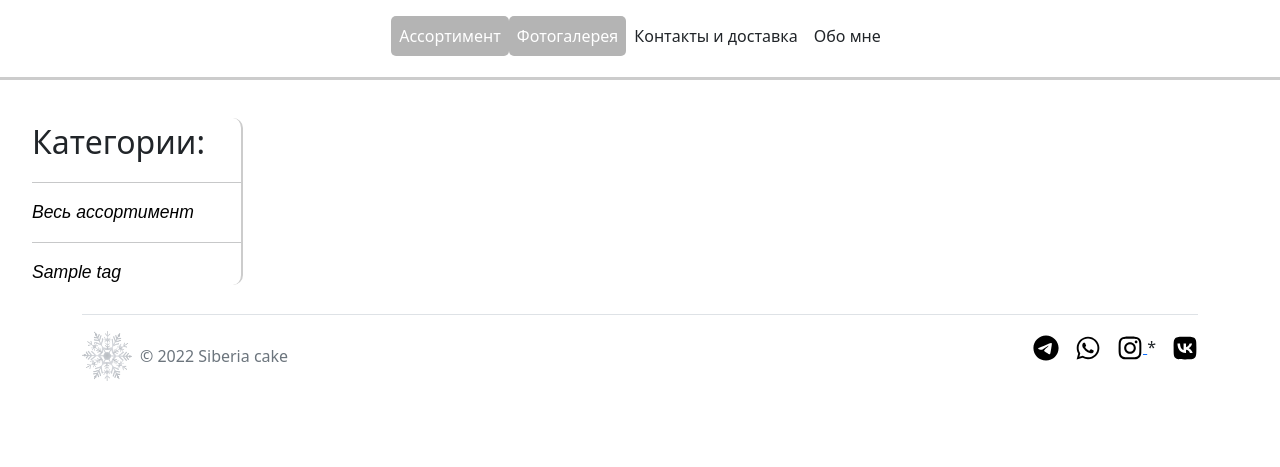
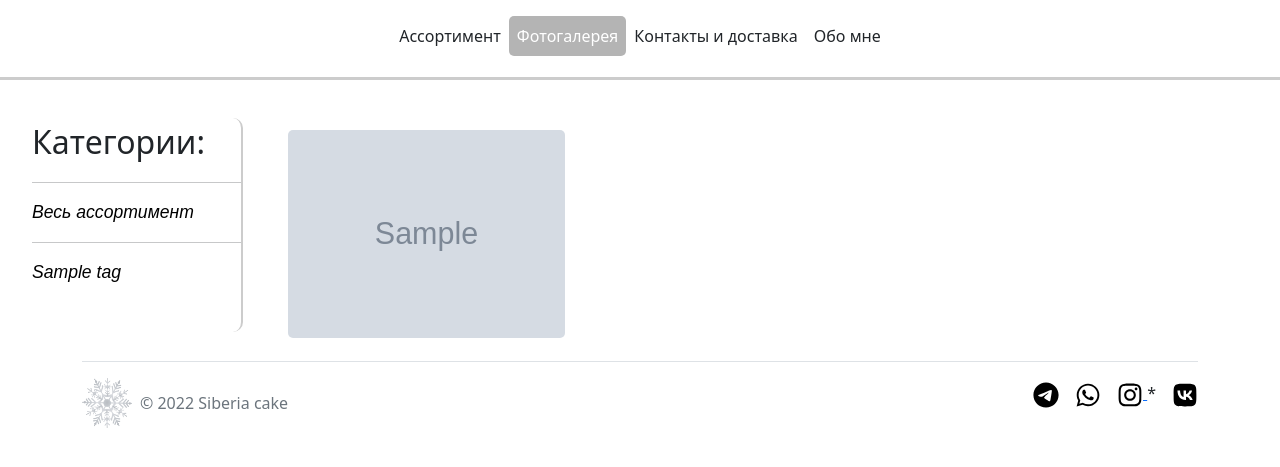
Before and after one commit to Alex9568rus/stand, a Django app: page /works/ in a window 1280 px wide. Shown: the top 467 px of the page. Run offline with Django 4.2, Linux system fonts and the light colour scheme; tables that the repository leaves empty hold one stand-in row (values such as "Sample post"); grey boxes marked "Sample" are stand-in pictures.

Commit message:
change header

```diff
--- a/stand/products/views.py
+++ b/stand/products/views.py
@@ -41,20 +41,28 @@ class ProductDetail(DetailView):
 
 
 class ProductByTag(ProductList):
-
+    """Распределение продукцие по тегам."""
     def get_queryset(self):
         return Product.objects.filter(tag__slug=self.kwargs['tag_slug'])
 
 
-class MyWorks(ProductList):
+class MyWorks(ListView):
     """Класс представления конечных продуктов (готовых тортов, рулетов и т.д).
     """
     model = Works
     template_name = 'products/my_works.html'
     extra_context = {'title': 'Мои работы'}
+    context_object_name = 'obj_on_display'
+
+    def get_context_data(self, **kwargs):
+        context = super().get_context_data(**kwargs)
+        context['title'] = 'Мои работы'
+        context['tags'] = Tag.objects.all()
+        return context
 
 
-class WorksByTags(ProductByTag):
+class WorksByTags(MyWorks):
+    """Распределение моих работ по тегам."""
 
     def get_queryset(self):
         return Works.objects.filter(tag__slug=self.kwargs['tag_slug'])
--- a/stand/stand/urls.py
+++ b/stand/stand/urls.py
@@ -1,18 +1,3 @@
-"""stand URL Configuration
-
-The `urlpatterns` list routes URLs to views. For more information please see:
-    https://docs.djangoproject.com/en/4.1/topics/http/urls/
-Examples:
-Function views
-    1. Add an import:  from my_app import views
-    2. Add a URL to urlpatterns:  path('', views.home, name='home')
-Class-based views
-    1. Add an import:  from other_app.views import Home
-    2. Add a URL to urlpatterns:  path('', Home.as_view(), name='home')
-Including another URLconf
-    1. Import the include() function: from django.urls import include, path
-    2. Add a URL to urlpatterns:  path('blog/', include('blog.urls'))
-"""
 from django.conf import settings
 from django.conf.urls.static import static
 from django.contrib import admin
--- a/stand/templates/includes/header.html
+++ b/stand/templates/includes/header.html
@@ -3,8 +3,8 @@
     <header class="d-flex flex-wrap align-items-center justify-content-center py-3">
         <ul class="nav col-12 col-md-auto mb-2 justify-content-center mb-md-0">
           {% with request.resolver_match.view_name as view_name%}
-            <li><a href="{% url 'products:product' %}" class="nav-link px-2 link-dark {% if view_name == 'products:product' or 'products:prod_by_tag' %}link_active text-white{% endif %}">Ассортимент</a></li>
-            <li><a href="{% url 'products:works' %}" class="nav-link px-2 link-dark {% if view_name == 'products:works' %}link_active text-white{% endif %}">Фотогалерея</a></li>
+            <li><a href="{% url 'products:product' %}" class="nav-link px-2 link-dark {% if view_name == 'products:product' %}link_active text-white{% elif view_name == 'products:prod_by_tag' %}link_active text-white{% endif %}">Ассортимент</a></li>
+            <li><a href="{% url 'products:works' %}" class="nav-link px-2 link-dark {% if view_name == 'products:works' %}link_active text-white{% elif view_name == 'products:work_by_tag'%}link_active text-white{% endif %}">Фотогалерея</a></li>
             <li><a href="{% url 'products:contacts' %}" class="nav-link px-2 link-dark {% if view_name == 'products:contacts' %}link_active text-white{% endif %}">Контакты и доставка</a></li>
             <li><a href="{% url 'products:about' %}" class="nav-link px-2 link-dark {% if view_name == 'products:about' %}link_active text-white{% endif %}">Обо мне</a></li>
           {% endwith %}
--- a/stand/templates/products/my_works.html
+++ b/stand/templates/products/my_works.html
@@ -1,24 +1,30 @@
 {% extends 'base.html' %}
 {% block content %}
-    <!-- <div class="container "> -->
     <div class="content_block">
         <div class="block_tags">
             <ul class="tags">
                 <li class="category_block">Категории:</li>
                 <li><hr></li>
                 <li>
-                        <a class="ref_tag" href="{% url 'products:product' %}"><em>Весь ассортимент</em></a>
+                    <a class="ref_tag" href="{% url 'products:works' %}"><em>Весь ассортимент</em></a>
                 </li>
                 {% for tag in tags %}
                     <li><hr></li>
                     <li>
-                            <a class="ref_tag" href="/tags/{{ tag.slug }}/"><em>{{ tag.name }}</em></a>
+                        <a class="ref_tag" href="{% url 'products:work_by_tag' tag.slug %}"><em>{{ tag.name }}</em></a>
                     </li>
                 {% endfor %}
             </ul>
         </div>
+        <div class="block_prod">
+            {% for element in obj_on_display %}
+                <div class="block_item">
+                    <div>
+                        <img class="im_prod" src="{{ element.image.url }}">
                     </div>
-
+                </div>
+            {% endfor %}
+        </div>
+    </div>
     {% include 'includes/paginator.html'%}
-    <!-- </div> -->
 {% endblock %}
```
Lines whose indentation alone changed are shown as unchanged.
